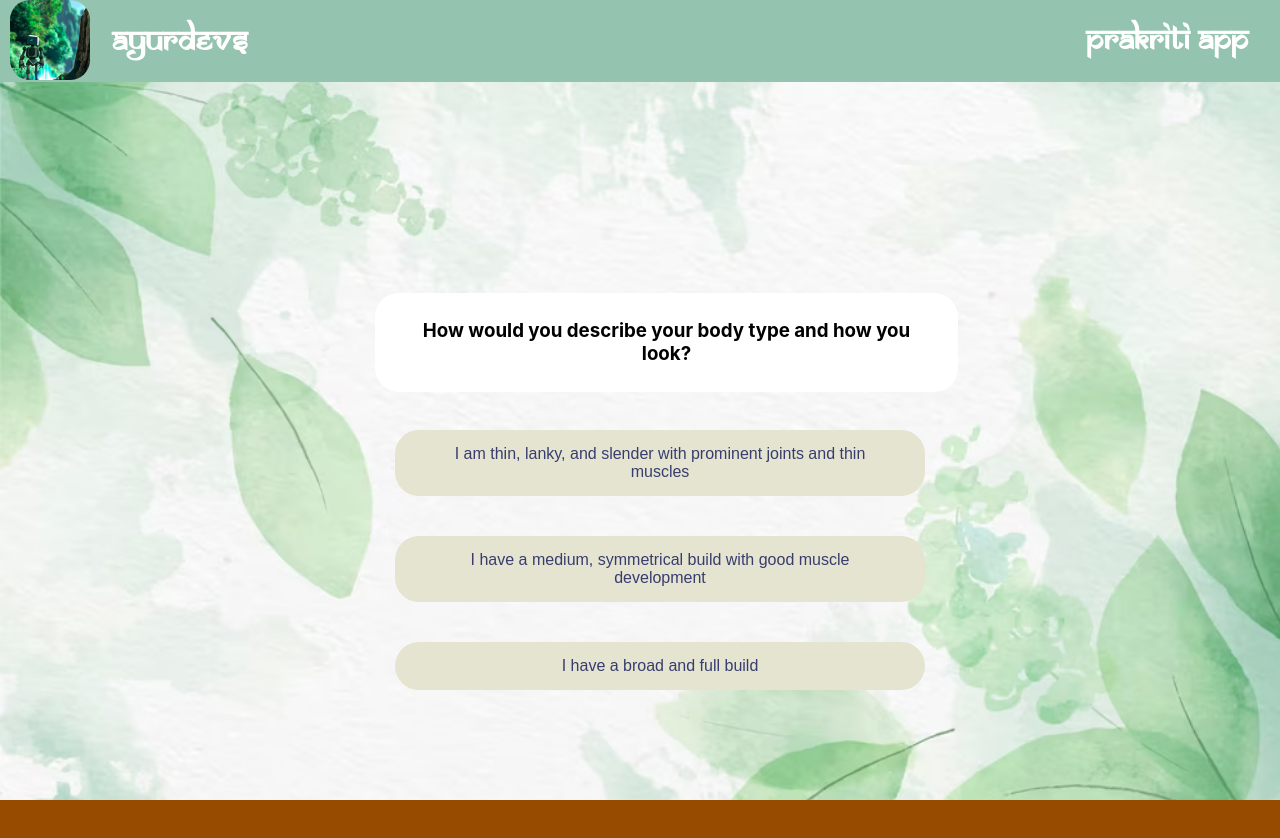
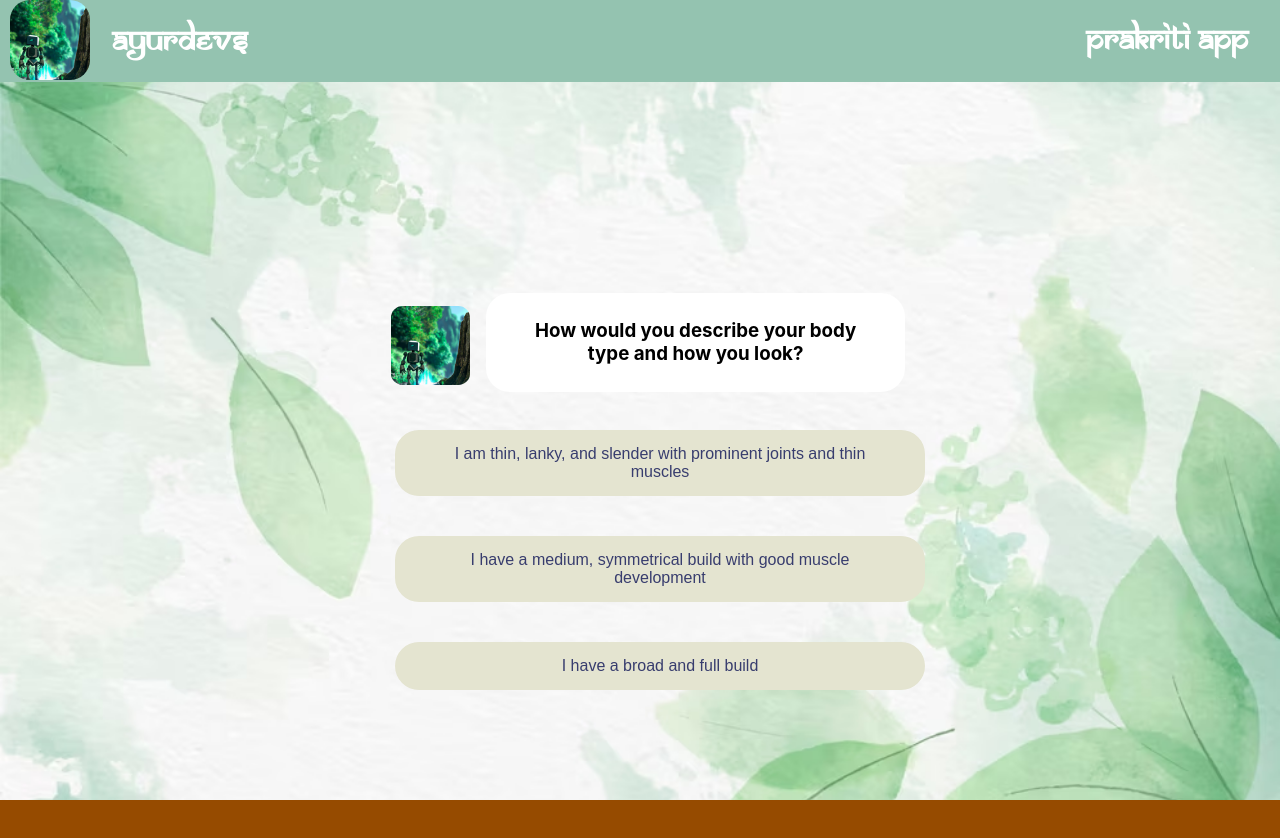
Before and after one commit to adit-shriyans/SIH, a React (Create React App) app: page / in a window 1280 px wide. Both pictures are taken after a click on the button "Which dosha are you?". Shown: the top 838 px of the page. Built offline with nearby package versions, Linux system fonts and the light colour scheme.

Commit message:
change image size to fit properly for question

```diff
--- /dev/null
+++ b/src/Questions.css
@@ -0,0 +1,12 @@
+.logo{
+    height:50%;
+    width:15%;
+    margin-top: 3%;
+    padding: 3%;
+    border-radius:25%;
+}
+
+.QuestionWithImg{
+    display: flex;
+    justify-content: center;
+}
--- a/src/Questions.js
+++ b/src/Questions.js
@@ -3,6 +3,8 @@ import EditNoteIcon from "@mui/icons-material/EditNote";
 import TextField from '@mui/material/TextField';
 import QuestionSet from "./QuestionSet";
 import "./App.css";
+import logo from "./assets/logoNew.png";
+import "./Questions.css"
 
 function Questions(props) {
   const quizQuestions = QuestionSet;
@@ -133,7 +135,10 @@ function Questions(props) {
       </section>
       <div className="container">
         <section className="Question-btns">
+        <div className="QuestionWithImg">
+          <img src={logo} className="logo"></img>
           <h3 className="Question-1">{currentQuestion.question}</h3>
+        </div>
           <div>
             {currentQuestion.options.map((option, index) => (
               <button
```
